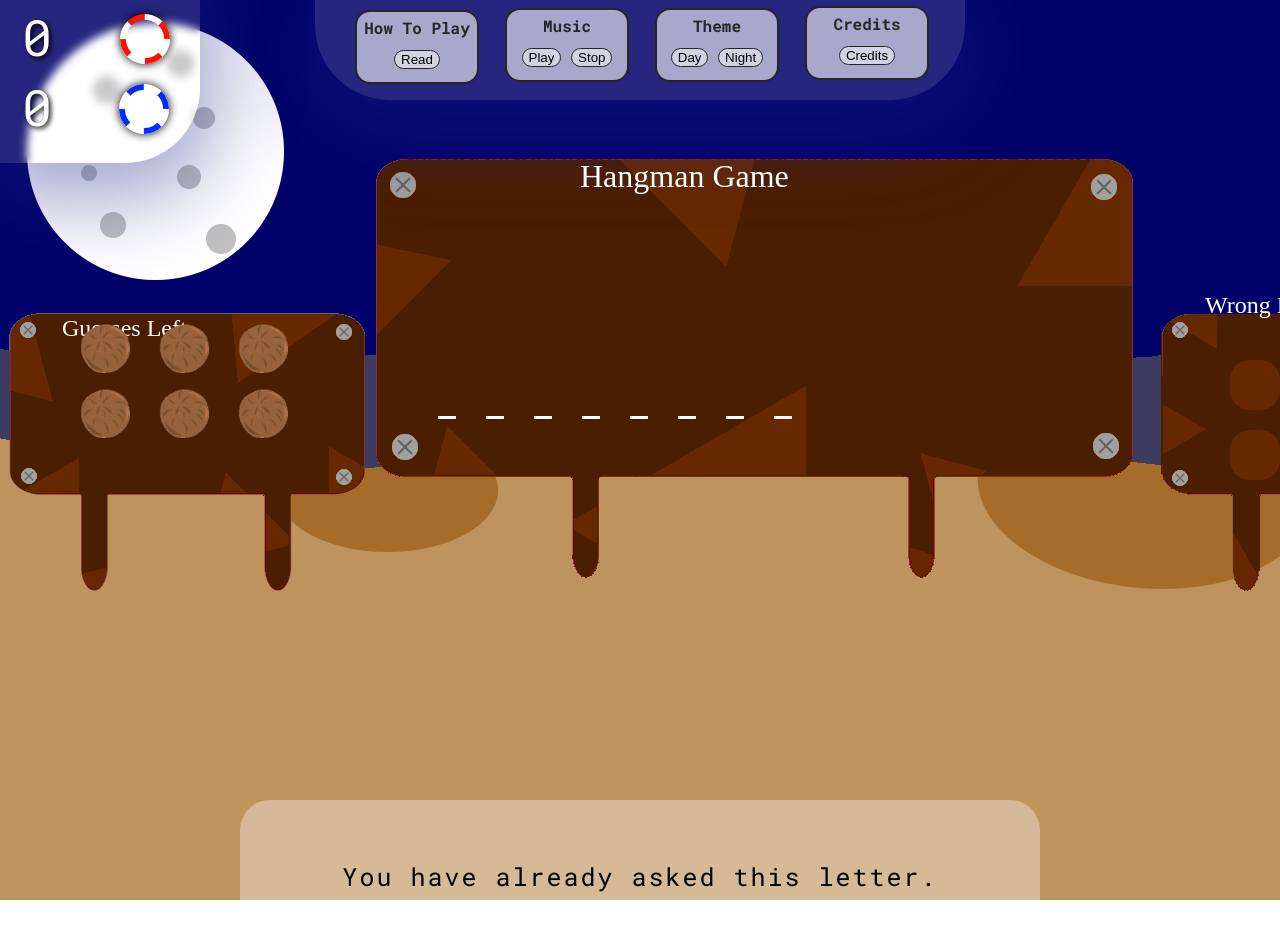
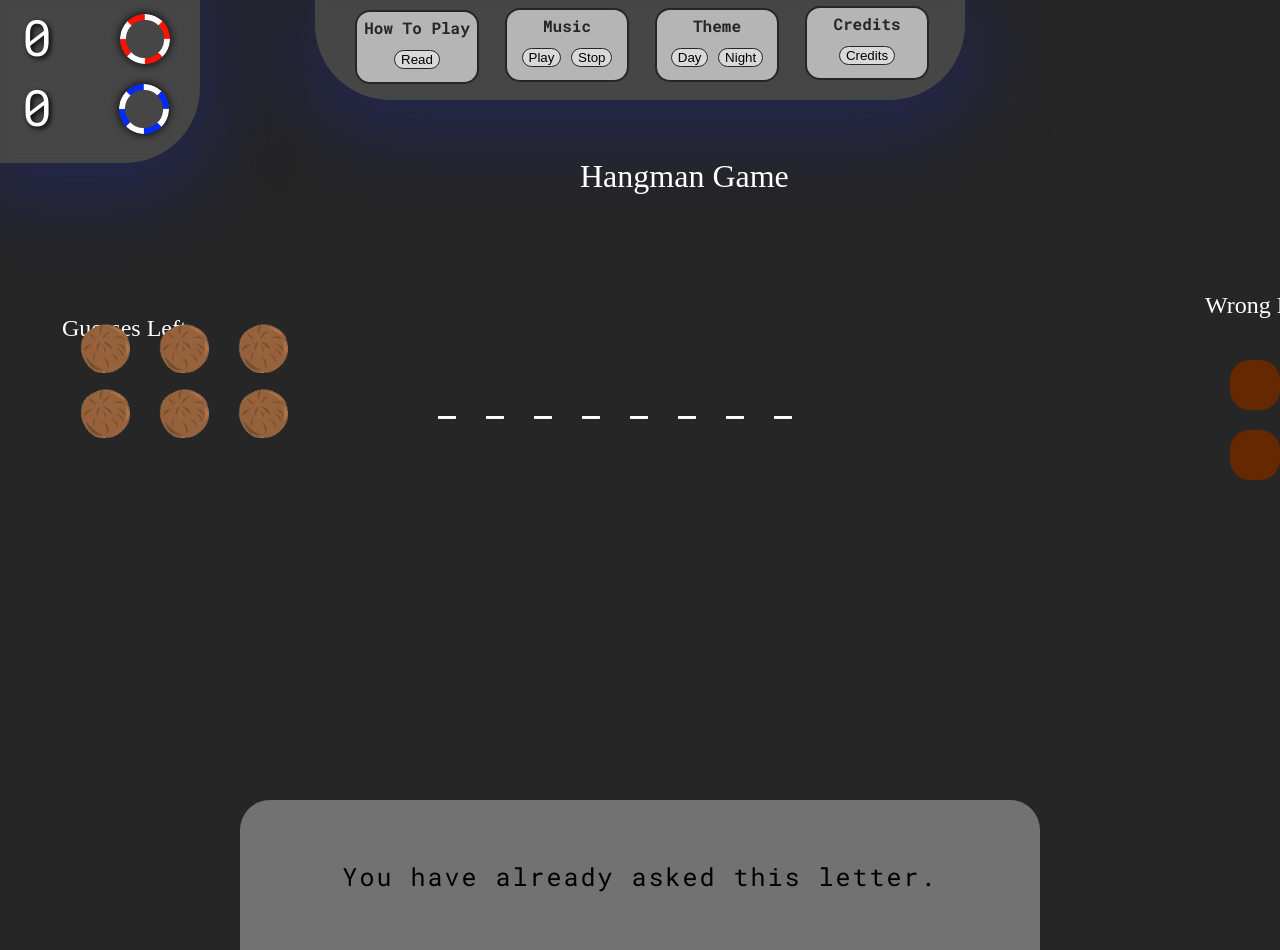
Before and after one commit to celeste-ist-mude/hangman-game, a plain HTML site: page index.html in a window 1280 px wide. Shown: the top 950 px of the page. Drawn offline with Linux system fonts and the light colour scheme; a web font is replaced by a local one.

Commit message:
Update styles.css

```diff
--- a/CSS/styles.css
+++ b/CSS/styles.css
@@ -5,7 +5,7 @@
 
 body {
     background-color: #262626;
-    background: url(/Images/Background_night.png);
+    /* background: url(/Images/Background_night.png); */
     background-repeat: no-repeat;
     width: auto;
     height: auto;
```
